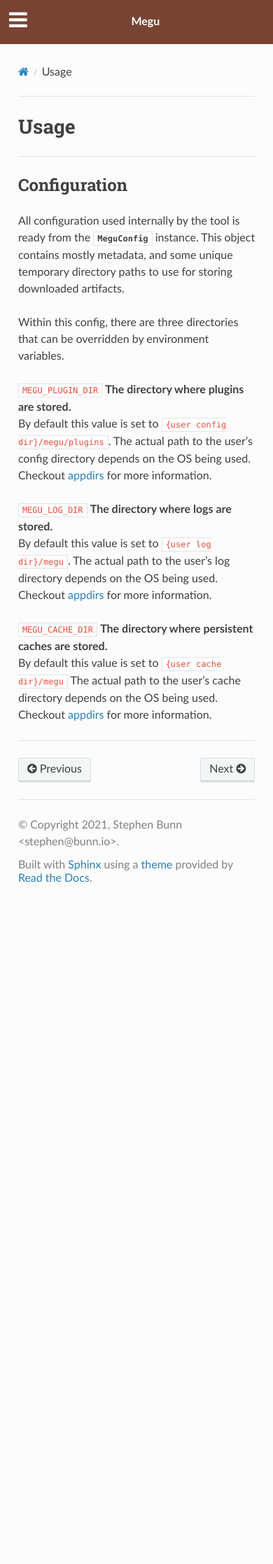
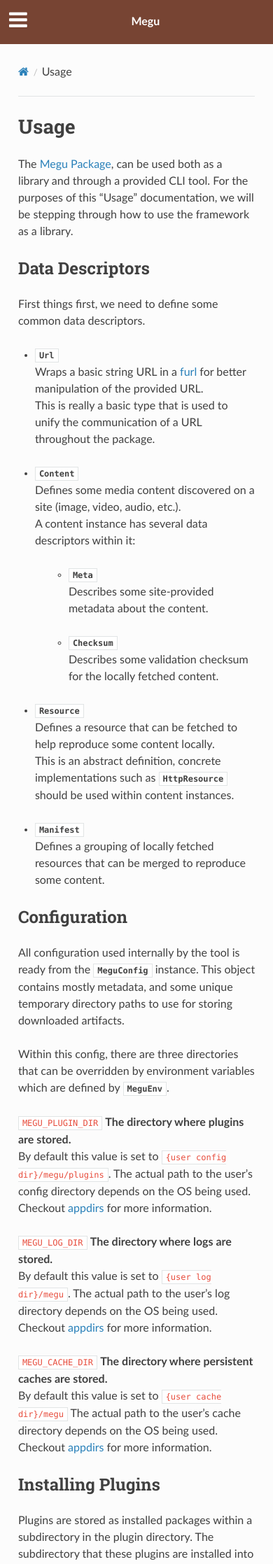
Before and after one commit to stephen-bunn/megu, a Sphinx documentation site: the page built from docs/source/usage/index.rst, in a window 390 px wide. Shown: the top 2235 px of the page at 70% size. Built offline with Sphinx 7.4.7 and the Read the Docs theme 2.0.0, drawn with Linux system fonts in a browser that asks for light colours; before the commit the page ends 1291 px from its top, so only the background shows below that; some of the changed text lies outside the part shown.

Commit message:
Adding basic usage documentation
Signed-off-by: Stephen Bunn <stephen@bunn.io>

```diff
--- a/docs/source/_links.rst
+++ b/docs/source/_links.rst
@@ -5,3 +5,4 @@
 .. _furl: https://github.com/gruns/furl
 .. _tqdm: https://tqdm.github.io/
 .. _yaspin: https://github.com/pavdmyt/yaspin
+.. _appdirs: https://pypi.org/project/appdirs/
--- a/docs/source/_static/css/style.css
+++ b/docs/source/_static/css/style.css
@@ -23,6 +23,7 @@
   font-family: "Crimson Text", sans-serif;
   font-size: 72px;
   font-weight: 700;
+  line-height: 1.2;
 }
 
 .Main_Description {
@@ -49,6 +50,7 @@
 
   .Main_Title {
     text-align: center;
+    line-height: 1.5;
   }
 }
 
--- a/docs/source/megu.rst
+++ b/docs/source/megu.rst
@@ -134,6 +134,12 @@
 .. automodule:: megu.models.http
    :members:
 
+``types``
+~~~~~~~~~
+
+.. automodule:: megu.models.types
+   :members:
+
 ----
 
 ``megu.plugin``
--- a/docs/source/usage/configuration.rst
+++ b/docs/source/usage/configuration.rst
@@ -10,7 +7,7 @@
 use for storing downloaded artifacts.
 
 Within this config, there are three directories that can be overridden by environment
-variables.
+variables which are defined by :class:`~megu.env.MeguEnv`.
 
 | ``MEGU_PLUGIN_DIR`` **The directory where plugins are stored.**
 | By default this value is set to ``{user config dir}/megu/plugins``.
--- /dev/null
+++ b/docs/source/usage/data-descriptors.rst
@@ -0,0 +1,25 @@
+Data Descriptors
+================
+
+First things first, we need to define some common data descriptors.
+
+* | :class:`~megu.models.types.Url`
+  | Wraps a basic string URL in a furl_ for better manipulation of the provided URL.
+  | This is really a basic type that is used to unify the communication of a URL throughout the package.
+
+* | :class:`~megu.models.content.Content`
+  | Defines some media content discovered on a site (image, video, audio, etc.).
+  | A content instance has several data descriptors within it:
+
+   * | :class:`~megu.models.content.Meta`
+     | Describes some site-provided metadata about the content.
+
+   * | :class:`~megu.models.content.Checksum`
+     | Describes some validation checksum for the locally fetched content.
+
+* | :class:`~megu.models.content.Resource`
+  | Defines a resource that can be fetched to help reproduce some content locally.
+  | This is an abstract definition, concrete implementations such as :class:`~megu.models.http.HttpResource` should be used within content instances.
+
+* | :class:`~megu.models.content.Manifest`
+  | Defines a grouping of locally fetched resources that can be merged to reproduce some content.
--- /dev/null
+++ b/docs/source/usage/fetching-content.rst
@@ -0,0 +1,133 @@
+Fetching Content
+================
+
+There are 6 steps to fetching content from a URL to the local filesystem in this framework:
+
+1. Discover the plugin best suited to get content from a given URL.
+2. Iterate over available content from a given URL using the discovered plugin.
+3. Filter down what content should be fetched.
+4. Get the best suited downloader for the filtered content.
+5. Download the content using the downloader to produce a manifest of artifacts.
+6. Merge the downloaded manifest of artifacts to reproduce the content from the given URL.
+
+We provide a module :mod:`megu.services` which exposes some helpful functions to reduce the boilerplate necessary to implement each of these steps.
+
+Plugin Discovery
+~~~~~~~~~~~~~~~~
+
+To discover the best plugin to handle a given URL, you can use the :func:`~megu.services.get_plugin` function.
+Depending on what plugins you have available, it will attempt to eagerly determine if a plugin can handle the given URL.
+Otherwise, this function will provide the fallback :class:`megu.plugin.generic.GenericPlugin` instance as the *best suited* plugin.
+
+.. code-block:: python
+
+   from megu.services import get_plugin
+
+   URL = "https://gfycat.com/pepperyvictoriousgalah-wonder-woman-1984-i-like-to-party"
+
+   plugin = get_plugin(URL)
+   # If megu-gfycat is installed, will return "Gfycat Basic" plugin
+   # Otherwise, will return "Generic Plugin"
+
+
+Content Iteration
+~~~~~~~~~~~~~~~~~
+
+Now that you have the best plugin for the given URL, you need to invoke the plugin's extraction logic to get :class:`~megu.models.content.Content` entries that can be downloaded.
+You can use the :func:`~megu.services.iter_content` iterator to invoke a plugin with a URL.
+
+.. code-block:: python
+
+   from megu.services import iter_content
+
+   for content in iter_content(URL, plugin):
+      ...
+      # iterates over available content from the given URL as lazily as possible
+
+This iterator will yield all content extracted by the plugin within the for loop.
+These content entries *may* be many instances of the same content using different qualities.
+To reduce what content is handled, we need to filter the results down a bit.
+
+Content Filtering
+~~~~~~~~~~~~~~~~~
+
+Filtering content can be done using the functions provided in the :mod:`megu.filters` module.
+The most simple :func:`~megu.filters.best_content` filter will only take unique content with the highest indicated quality.
+This filter can be applied directly to the call of ``iter_content`` to reduce any required nesting.
+
+.. code-block:: python
+
+   from megu.services import iter_content
+   from megu.filters import best_content
+
+   for content in best_content(iter_content(URL, plugin)):
+      ...
+      # filters out content from the content iterator
+
+Note that in order to determine which content is the best, this filter is greedy with the ``iter_content`` generator.
+
+Downloader Discovery
+~~~~~~~~~~~~~~~~~~~~
+
+With the content extracted from the plugin, we need to get the best suited downloader for the content.
+You can use the :func:`~megu.services.get_downloader` to get the most appropriate downloader.
+
+.. code-block:: python
+
+   from megu.services import get_downloader
+
+   downloader = get_downloader(content)
+
+The downloader is determined by the type of resources specified by the content.
+By default, this downloader will fallback to the :class:`~megu.download.http.HttpDownloader` if no downloader can handle the given content.
+
+Content Download
+~~~~~~~~~~~~~~~~
+
+The provided downloaders will produce a :class:`~megu.models.content.Manifest` instance.
+Otherwise, downloading the content can be done right from the :meth:`~megu.download.base.BaseDownloader.download_content` method.
+
+.. code-block:: python
+
+   manifest = downloader.download_content(content)
+
+
+Manifest Merge
+~~~~~~~~~~~~~~
+
+The final step is to merge the downloaded manifest to a file path.
+You can use the :func:`~megu.services.merge_manifest` function to help you.
+Note that this step is a *little* weird as the plugin actually provides the manifest merging functionality.
+For this purpose, we need to provide the ``plugin`` instance back into the function along with the fetched manifest.
+
+.. code-block:: python
+
+   from megu.services import merge_manifest
+
+   merge_manifest(plugin, manifest, Path("~/Downloads/", content.filename).expanduser())
+
+
+Altogether, the full content fetching script can be written as the following:
+
+.. code-block:: python
+
+   from pathlib import Path
+   from megu.services import get_plugin, get_downloader, iter_content, merge_manifest
+   from megu.filters import best_content
+
+   URL = "https://gfycat.com/pepperyvictoriousgalah-wonder-woman-1984-i-like-to-party"
+
+   plugin = get_plugin(URL)
+   for content in best_content(iter_content(URL, plugin)):
+       downloader = get_downloader(content)
+       manifest = downloader.download_content(content)
+       to_path = merge_manifest(
+          plugin,
+          manifest,
+          Path("~/Downloads/", content.filename).expanduser()
+       )
+       print(f"Downloaded {content.id} to {to_path}")
+
+
+This of course is skipping over any kind of content de-duplication and checking if the content is already present or cached on the local filesystem.
+But, this is pretty lightweight solution for fetching content from a given URL using this framework.
--- a/docs/source/usage/index.rst
+++ b/docs/source/usage/index.rst
@@ -4,8 +4,18 @@
 Usage
 =====
 
-----
+The :ref:`megu`, can be used both as a library and through a provided CLI tool.
+For the purposes of this "Usage" documentation, we will be stepping through how to use the framework as a library.
+
+.. include:: data-descriptors.rst
 
 .. include:: configuration.rst
 
+.. include:: installing-plugins.rst
+
+.. include:: fetching-content.rst
+
 ----
+
+If you find anything that you think could be improved, you can interact with development
+in the `Megu GitHub`_ repository.
--- /dev/null
+++ b/docs/source/usage/installing-plugins.rst
@@ -0,0 +1,65 @@
+Installing Plugins
+==================
+
+Plugins are stored as installed packages within a subdirectory in the plugin directory.
+The subdirectory that these plugins are installed into defines the name of the plugin (not the package).
+
+Take for example the following directory structure:
+
+.. code-block:: text
+
+   ~/.config/megu/plugins/
+   └── megu_gfycat/                      # This is the plugin name
+      ├── LICENSE
+      ├── README.md
+      ├── megu_gfycat/                   # Not this (this is the package name)
+      │   ├── __init__.py
+      │   ├── api.py
+      │   ├── constants.py
+      │   ├── guesswork.py
+      │   ├── helpers.py
+      │   ├── plugins/
+      │   │   └── ...
+      │   └── utils.py
+      ├── megu_gfycat-0.1.0.dist-info/
+      │   ├── INSTALLER
+      │   ├── LICENSE
+      │   ├── METADATA
+      │   ├── RECORD
+      │   ├── REQUESTED
+      │   ├── WHEEL
+      │   └── direct_url.json
+      └── pyproject.toml
+
+
+In this name of the the top-level ``megu_gfycat`` (within the ``plugins/`` directory) is the plugin name.
+The nested ``megu_gfycat`` is the same name, but it refers to the installed package.
+
+So installing plugins takes 2 steps:
+
+1. Create a new directory within the plugin's folder.
+2. Install a plugin package to the newly created plugin folder.
+
+A helper method :func:`megu.plugin.manage.add_plugin` can automate this for you if you're not working in a containerized solution.
+Behind the scenes, this method utilizes ``pip`` to install the given package to a newly created plugin directory using the same names as the given package URL.
+Be sure to use URLs understood by ``pip`` if using this method.
+
+.. code-block:: python
+
+   from megu.plugin.manage import add_plugin
+
+   add_plugin("git+https://github.com/stephen-bunn/megu-gfycat.git")
+
+
+If you are working in a solution like Docker, you should be making use of the environment variable ``MEGU_PLUGIN_DIR`` to set a plugin directory and then use ``pip`` to install the desired package yourself.
+
+.. code-block:: Docker
+
+   ENV MEGU_PLUGIN_DIR=/.megu/plugins/
+   RUN mkdir -p $MEGU_PLUGIN_DIR/megu_gfycat
+   RUN python -m pip install --upgrade git+https://github.com/stephen-bunn/megu-gfycat.git --target $MEGU_PLUGIN_DIR/megu_gfycat
+
+
+We include a fallback plugin :class:`megu.plugin.generic.GenericPlugin` that **assumes** the content can be fetched with a single resource using a single HTTP GET request.
+If no plugins are provided, this generic plugin will always be used.
+Of course, if it content can't be fetched using this naive approach, it will fail.
```
Also changed, not shown: other parts of docs/source/usage/configuration.rst (+0 -3 lines), docs/source/index.rst (+10 -0 lines), 2 other files.
